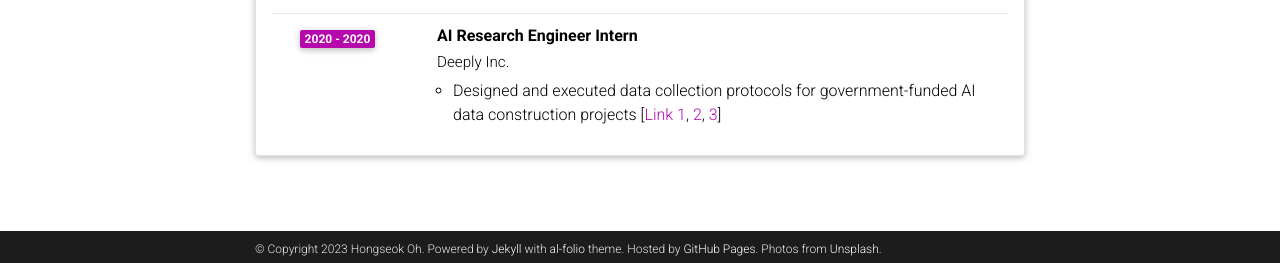
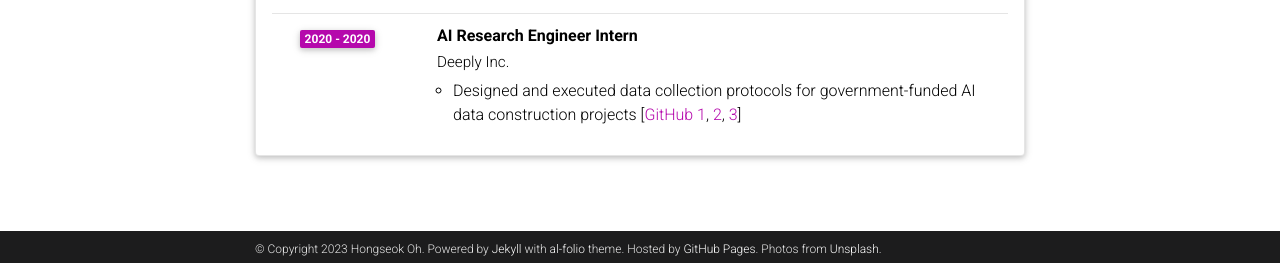
Before and after one commit to larocaroja/larocaroja.github.io, a Jekyll site: the page built from _pages/cv.md, in a window 1280 px wide and 1004 px high. Shown: the part 738-1001 px from the top of the window. Built offline with Jekyll 4.4.1, drawn with Linux system fonts in a browser that asks for light colours; comment, search, counter and statistics services are not loaded; a style sheet for code colours, icons or effects is not loaded.

Commit message:
Update cv.yml

```diff
--- a/_data/cv.yml
+++ b/_data/cv.yml
@@ -41,7 +41,7 @@
       institution: Deeply Inc.
       year: 2020 - 2020
       description:
-        - Designed and executed data collection protocols for government-funded AI data construction projects [<a href = "https://github.com/deeplyinc/Nonverbal-Vocalization-Dataset">Link 1</a>, <a href = "https://github.com/deeplyinc/Parent-Child-Vocal-Interaction-Dataset">2</a>, <a href = "https://github.com/deeplyinc/Korean-Read-Speech-Corpus">3</a>]
+        - Designed and executed data collection protocols for government-funded AI data construction projects [<a href = "https://github.com/deeplyinc/Nonverbal-Vocalization-Dataset">GitHub 1</a>, <a href = "https://github.com/deeplyinc/Parent-Child-Vocal-Interaction-Dataset">2</a>, <a href = "https://github.com/deeplyinc/Korean-Read-Speech-Corpus">3</a>]
         # - title: Description 3.
         #   contents:
         #     - Sub-description 1.
```
